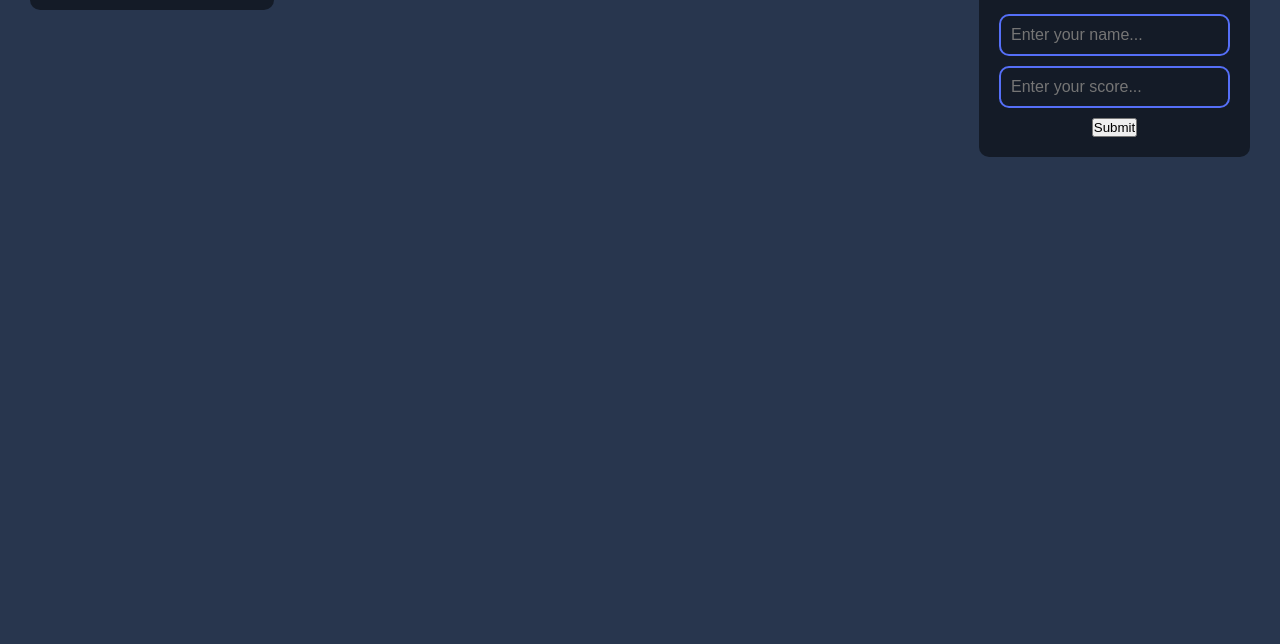
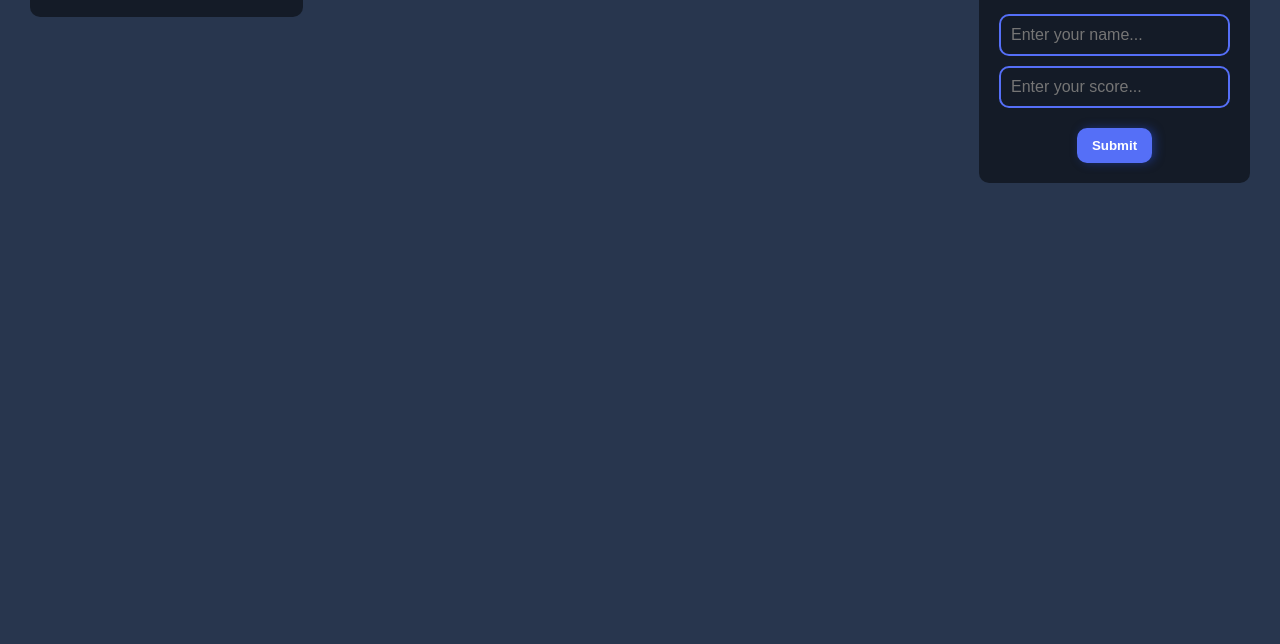
Before and after one commit to BertrandConxy/Leaderboard-TS, a website built with webpack: page src/index.html in a window 1280 px wide. Shown: the part 156-800 px from the top of the page. Built offline with nearby package versions, Linux system fonts and the light colour scheme; no server answers.

Commit message:
Style form

```diff
--- a/src/css/style.css
+++ b/src/css/style.css
@@ -123,6 +123,37 @@ body {
     color: var(--color-white);
 }
 
+.leader-section__form--control:focus {
+     border: 3px solid var(--color-secondary);
+    box-shadow: .3rem 0 1rem rgba(37, 71, 192, 0.524);
+    outline: none;
+}
+
+.btn {
+    background: var(--color-secondary);
+    border: none;
+    border-radius: 1rem;
+    padding: 1rem 1.5rem;
+    color: var(--color-white);
+    font-weight: bold;
+    box-shadow: .3rem 0 1rem rgba(37, 71, 192, 0.524);
+    transition: all .7s;
+}
+
+.btn:hover {
+    transform: translateY(-3px);
+    cursor: pointer;
+}
+
+.btn:active {
+    box-shadow: none;
+    transform: translateY(0);
+}
+
+.leader-section__form--btn {
+    margin-top: 1rem;
+}
+
 
 
 
```
